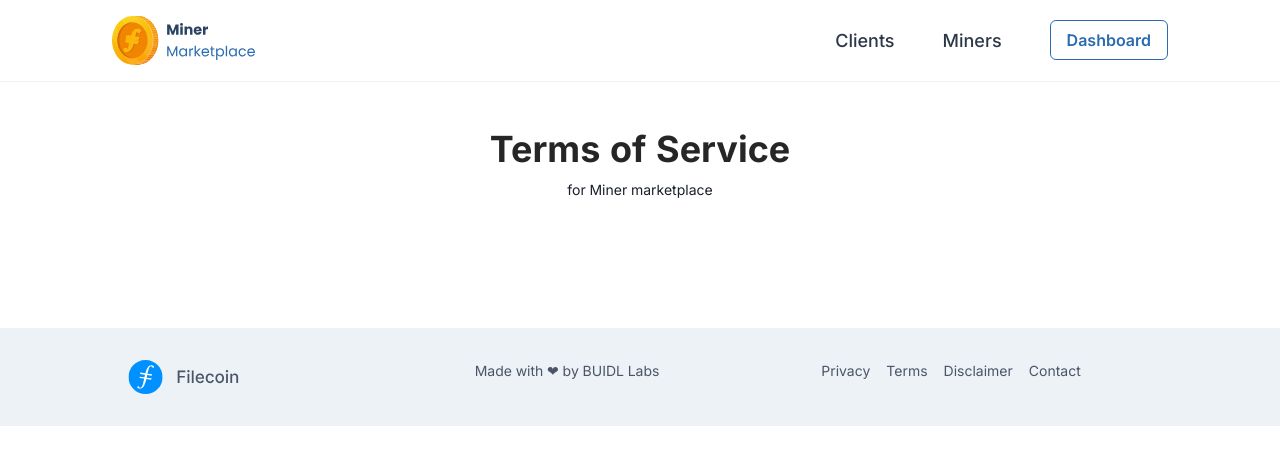
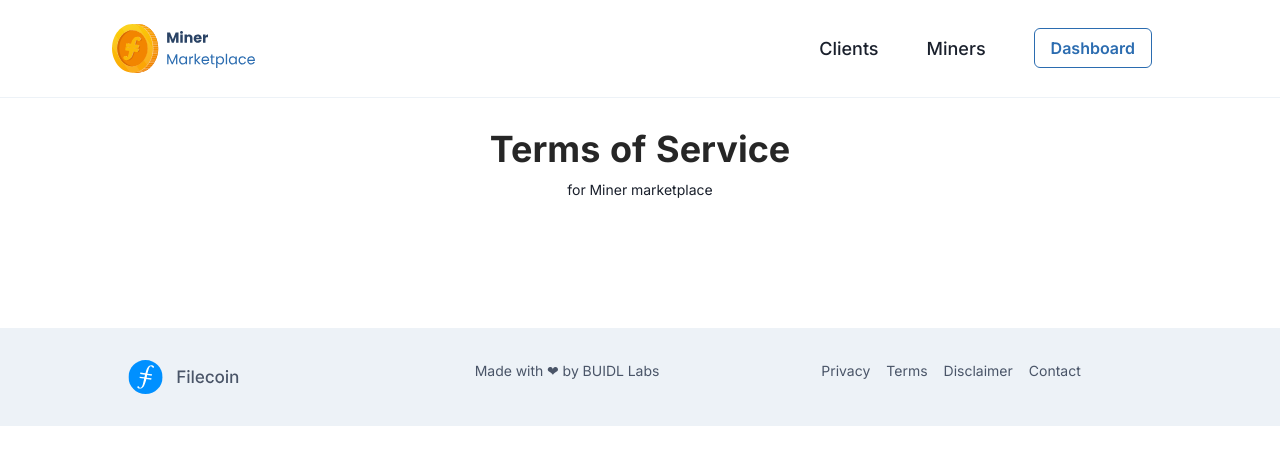
Before and after one commit to buidl-labs/miner-marketplace-frontend, a Next.js app: page /terms in a window 1280 px wide. Shown: the top 464 px of the page. Built offline with nearby package versions, Linux system fonts and the light colour scheme.

Commit message:
responsive homepage nav

```diff
--- a/components/Navbar.js
+++ b/components/Navbar.js
@@ -1,57 +1,109 @@
 import {
   Button,
+  Box,
   Flex,
   Link,
   Image,
   Heading,
   HStack,
+  Stack,
   Spacer,
   Text,
+  useDisclosure,
+  Icon,
+  Slide,
+  Collapse,
 } from "@chakra-ui/react";
+
+import { HiMenuAlt3 } from "react-icons/hi";
 
 import { useRouter } from "next/router";
 
-const Navbar = () => {
+const Navbar = (props) => {
+  const { isOpen, onOpen, onClose } = useDisclosure();
+  const handleToggle = () => (isOpen ? onClose() : onOpen());
+
   const router = useRouter();
 
   return (
+    <>
       <Flex
+        as="nav"
+        align="center"
+        justify="space-between"
+        wrap="wrap"
+        padding={6}
         bg="whiteAlpha.800"
+        color="gray.800"
+        {...props}
         borderBottom="solid 1px #EDF2F7 "
-      p="4"
         mb="24"
         px={{ base: "2", md: "2", xl: "28" }}
-      overflow="hidden"
         position="fixed"
         zIndex="10"
         w="full"
         backdropFilter="blur(16px)"
       >
+        <Flex align="center">
           <Link onClick={() => router.push("/")}>
             <Image src="/images/Logo.svg" maxW="36" />
           </Link>
+        </Flex>
+
         <Spacer />
-      <HStack spacing="12" color="gray.700">
-        <Link onClick={() => router.push("/clientLanding")}>
+
+        <Box
+          display={{ base: "block", md: "none" }}
+          onClick={handleToggle}
+          mr={4}
+        >
+          <Icon as={HiMenuAlt3} color={"blue.800"} w={8} h={8} />
+        </Box>
+
+        <Stack
+          direction={{ base: "column", md: "row" }}
+          display={{ base: isOpen ? "block" : "none", md: "flex" }}
+          width={{ base: "full", md: "auto" }}
+          justify="end"
+          textAlign="right"
+          mt={{ base: 8, md: 0 }}
+          spacing={{ base: isOpen ? "16" : "12" }}
+          mr={12}
+        >
+          <Link
+            onClick={() => router.push("/clientLanding")}
+            p={{ base: isOpen ? "4" : "0" }}
+          >
             <Text fontSize="lg" fontWeight="medium">
               Clients
             </Text>
           </Link>
-        <Link onClick={() => router.push("/minerLanding")}>
+          <Link
+            onClick={() => router.push("/minerLanding")}
+            p={{ base: isOpen ? "4" : "0" }}
+          >
             <Text fontSize="lg" fontWeight="medium">
               Miners
             </Text>
           </Link>
+        </Stack>
+
+        <Box
+          display={{ base: isOpen ? "block" : "none", md: "block" }}
+          w={{ base: isOpen ? "full" : "fit-content" }}
+          mr={4}
+          textAlign="right"
+        >
           <Button
+            variant="outline"
             colorScheme="blue"
-          size="md"
-          variant="outline"
             onClick={() => router.push("/miners")}
           >
             Dashboard
           </Button>
-      </HStack>
+        </Box>
       </Flex>
+    </>
   );
 };
 
```
Lines whose indentation alone changed are shown as unchanged.
